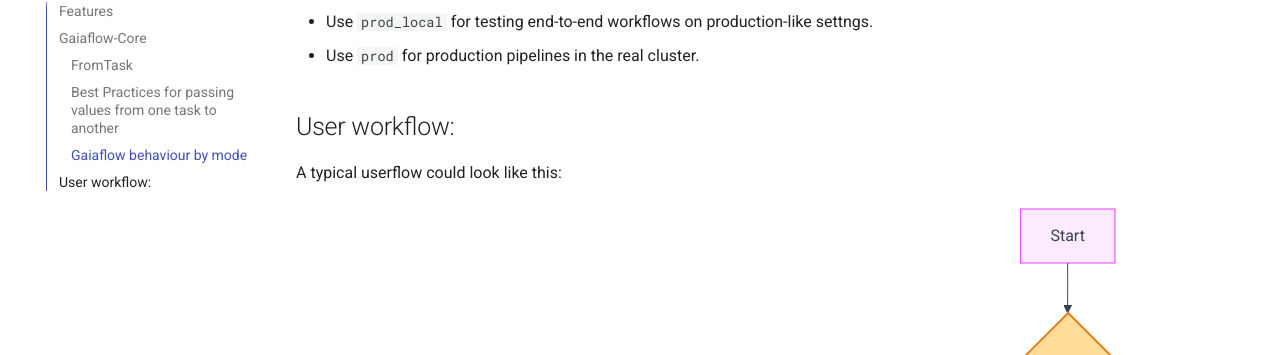
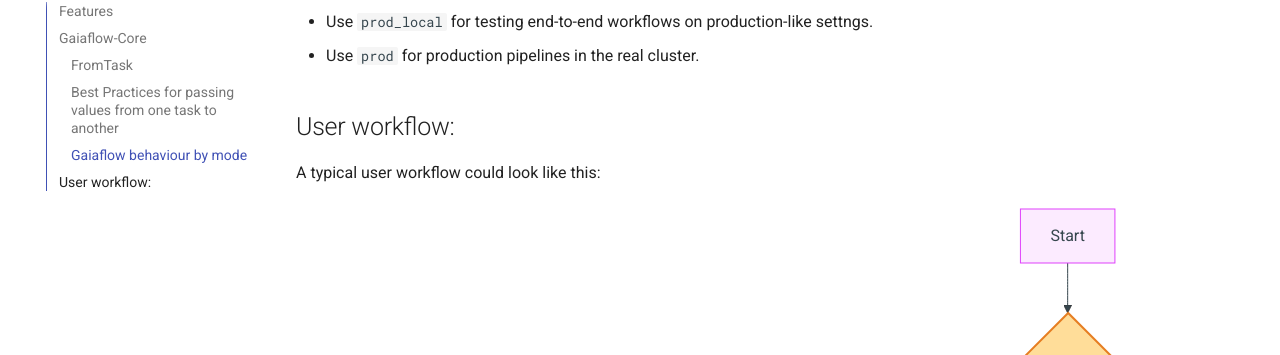
Before and after one commit to bcdev/gaiaflow, an MkDocs documentation site: the page built from docs/index.md, in a window 1280 px wide and 900 px high, scrolled down 4850 px. Shown: the part 97-452 px from the top of the window. Built offline with MkDocs 1.6.1 and Material for MkDocs 9.7.7, drawn with Linux system fonts in a browser that asks for light colours; comment, search, counter and statistics services are not loaded.

Commit message:
update docs

````diff
--- a/docs/index.md
+++ b/docs/index.md
@@ -216,7 +216,7 @@ Quick rule of thumb:
 - Use `prod` for production pipelines in the real cluster.
 
 ## User workflow:
-A typical userflow could look like this:
+A typical user workflow could look like this:
 
 ```mermaid
 flowchart TD
````
Also changed, not shown: docs/start.md (+2 -0 lines).
